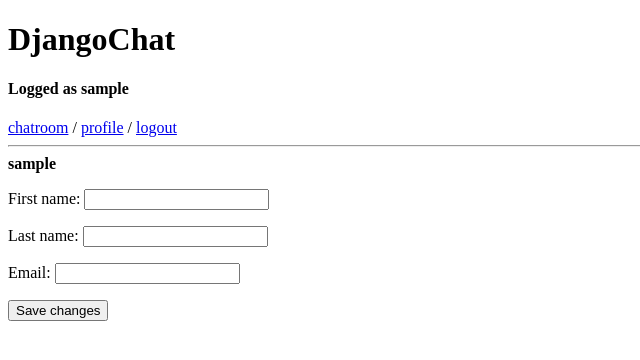
After one commit to hernannieto89/djangochat, a Django app: page /profile/ in a window 1280 px wide. The commit adds this page. Shown: the top 360 px of the page, without its empty margins (0-640 px from the left). Run offline with Django 3.2, Linux system fonts and the light colour scheme; the visitor is signed in with stand-in values (Sample User, id 1).

Commit message:
Added profile, improved navigation.

```diff
--- a/chat/admin.py
+++ b/chat/admin.py
@@ -3,6 +3,7 @@
 Admin configuration for Chat App- DjangoChat project.
 """
 from django.contrib import admin
-from chat.models import ChatMessage
+from chat.models import ChatMessage, Profile
 
 admin.site.register(ChatMessage)
+admin.site.register(Profile)
--- /dev/null
+++ b/chat/forms.py
@@ -0,0 +1,18 @@
+# chat/forms.py
+"""
+Forms for Chat App - DjangoChat project
+"""
+from django.forms import ModelForm
+from chat.models import Profile
+
+
+class ProfileForm(ModelForm):
+    """
+    ProfileForm Class.
+    """
+    class Meta:
+        """
+        Meta Class
+        """
+        model = Profile
+        fields = ('first_name', 'last_name', 'email')
--- a/chat/models.py
+++ b/chat/models.py
@@ -4,6 +4,8 @@ Models for Chat App - DjangoChat project.
 """
 from django.db import models
 from django.contrib.auth.models import User
+from django.db.models.signals import post_save
+from django.dispatch import receiver
 
 
 class ChatMessage(models.Model):
@@ -20,3 +22,16 @@ class ChatMessage(models.Model):
         String to represent the message
         """
         return self.message
+
+
+class Profile(models.Model):
+    user = models.OneToOneField(User, on_delete=models.CASCADE)
+    first_name = models.CharField(max_length=30, blank=True)
+    last_name = models.CharField(max_length=30, blank=True)
+    email = models.EmailField(null=True, blank=True)
+
+
+@receiver(post_save, sender=User)
+def create_user_profile(sender, instance, created, **kwargs):
+    if created:
+        Profile.objects.create(user=instance)
--- a/chat/templates/registration/base.html
+++ b/chat/templates/registration/base.html
@@ -10,6 +10,9 @@
     <header>
       <h1>DjangoChat</h1>
       {% if user.is_authenticated %}
+        <h4>Logged as {{ user }}</h4>
+        <a href="{% url 'chat:index' %}">chatroom</a> /
+        <a href="{% url 'chat:profile' %}">profile</a> /
         <a href="{% url 'chat:logout' %}">logout</a>
       {% else %}
         <a href="{% url 'chat:login' %}">login</a> / <a href="{% url 'chat:register' %}">signup</a>
--- /dev/null
+++ b/chat/templates/registration/profile.html
@@ -0,0 +1,14 @@
+{% extends 'registration/base.html' %}
+{% block content %}
+{% if user.is_authenticated %}
+<strong>{{user_name}}</strong>
+<form method="post">
+  {% csrf_token %}
+  {{ profile_form.as_p }}
+  <button type="submit">Save changes</button>
+</form>
+{% else %}
+    <strong>Welcome to DjangoChat. Please login or register.</strong>
+{% endif %}
+<h5>{{ messages }}</h5>
+{% endblock %}
--- a/chat/templates/registration/register.html
+++ b/chat/templates/registration/register.html
@@ -1,6 +1,4 @@
-
 {% extends 'registration/base.html' %}
-
 {% block content %}
   <h2>Sign up</h2>
   <form method="post">
--- a/chat/urls.py
+++ b/chat/urls.py
@@ -14,4 +14,5 @@ urlpatterns = [
     url(r'^login/$', auth_views.LoginView.as_view(), name='login'),
     url(r'^logout/$', auth_views.LogoutView.as_view(), name='logout'),
     url(r'^register/$', views.register_view, name='register'),
+    url(r'^profile/$', views.update_profile, name='profile'),
 ]
--- a/chat/views.py
+++ b/chat/views.py
@@ -1,10 +1,13 @@
 # chat/views.py
 from django.contrib.auth import login,  authenticate
+from django.contrib.auth.decorators import login_required
 from django.contrib.auth.forms import UserCreationForm
 from django.shortcuts import render, redirect
-from chat.utils import  get_last_messages
+from chat.utils import get_last_messages
+from chat.forms import ProfileForm
 
 
+@login_required(login_url="/login/")
 def index_view(request):
     """
     Index view for chat room.
@@ -35,3 +38,25 @@ def register_view(request):
     else:
         form = UserCreationForm()
     return render(request, 'registration/register.html', {'form': form})
+
+
+@login_required(login_url="/login/")
+def update_profile(request):
+    """
+    Updates User profile.
+    :param request: Request Object
+    :return: HttpResponse
+    """
+    msg = ''
+    if request.method == 'POST':
+        profile_form = ProfileForm(request.POST, instance=request.user.profile)
+        if profile_form.is_valid():
+            profile_form.save()
+            msg = 'Your profile was successfully updated!'
+    else:
+        profile_form = ProfileForm(instance=request.user.profile)
+    return render(request, 'registration/profile.html', {
+        'user_name': request.user,
+        'profile_form': profile_form,
+        'messages': msg
+    })
--- a/rabbitmq/listener.py
+++ b/rabbitmq/listener.py
@@ -47,7 +47,10 @@ def process_msg(body):
 
     if match:
         stock_name = match.group().split('=')[1]
-        return get_stock_info(stock_name)
+        if stock_name:
+            return get_stock_info(stock_name)
+        else:
+            return 'Parameter missing.'
     else:
         return 'Invalid command.'
 
```
Also changed, not shown: chat/migrations/0003_profile.py (added), chat/migrations/0004_auto_20181021_0325.py (added).
